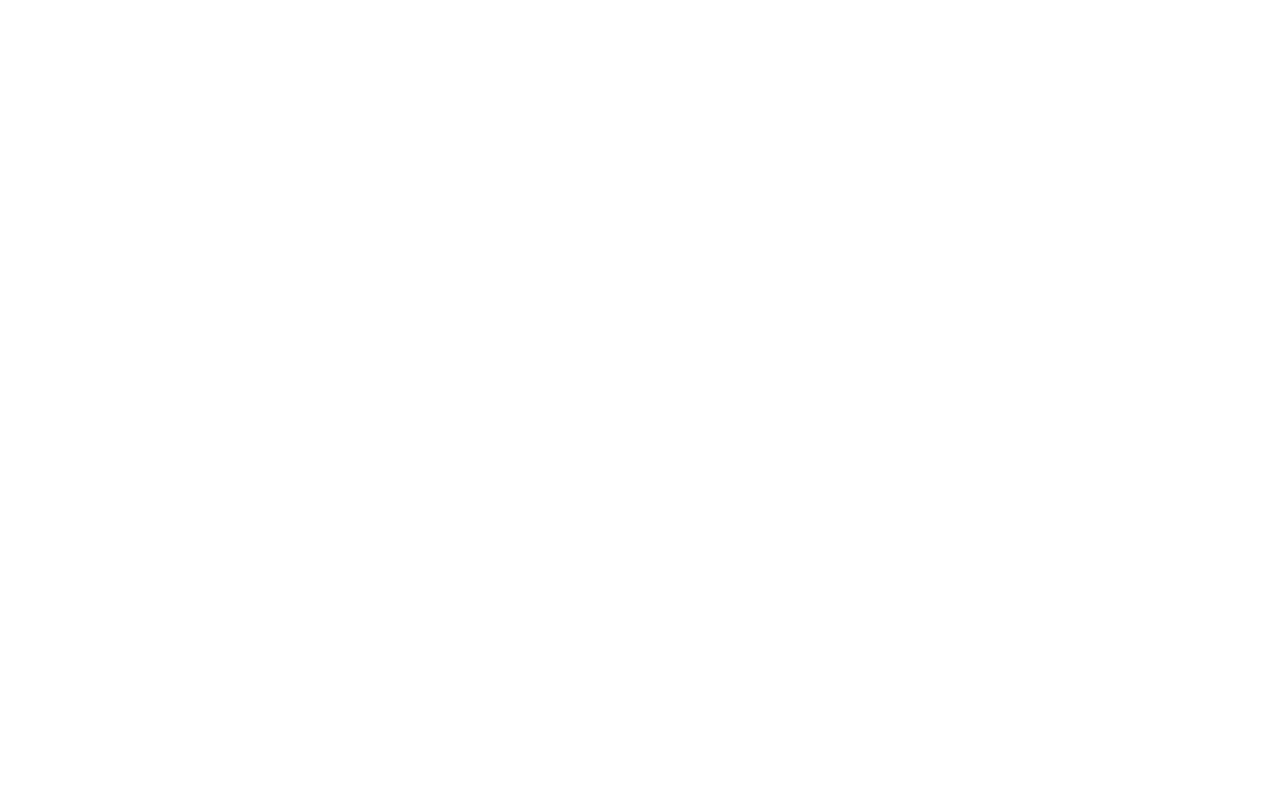
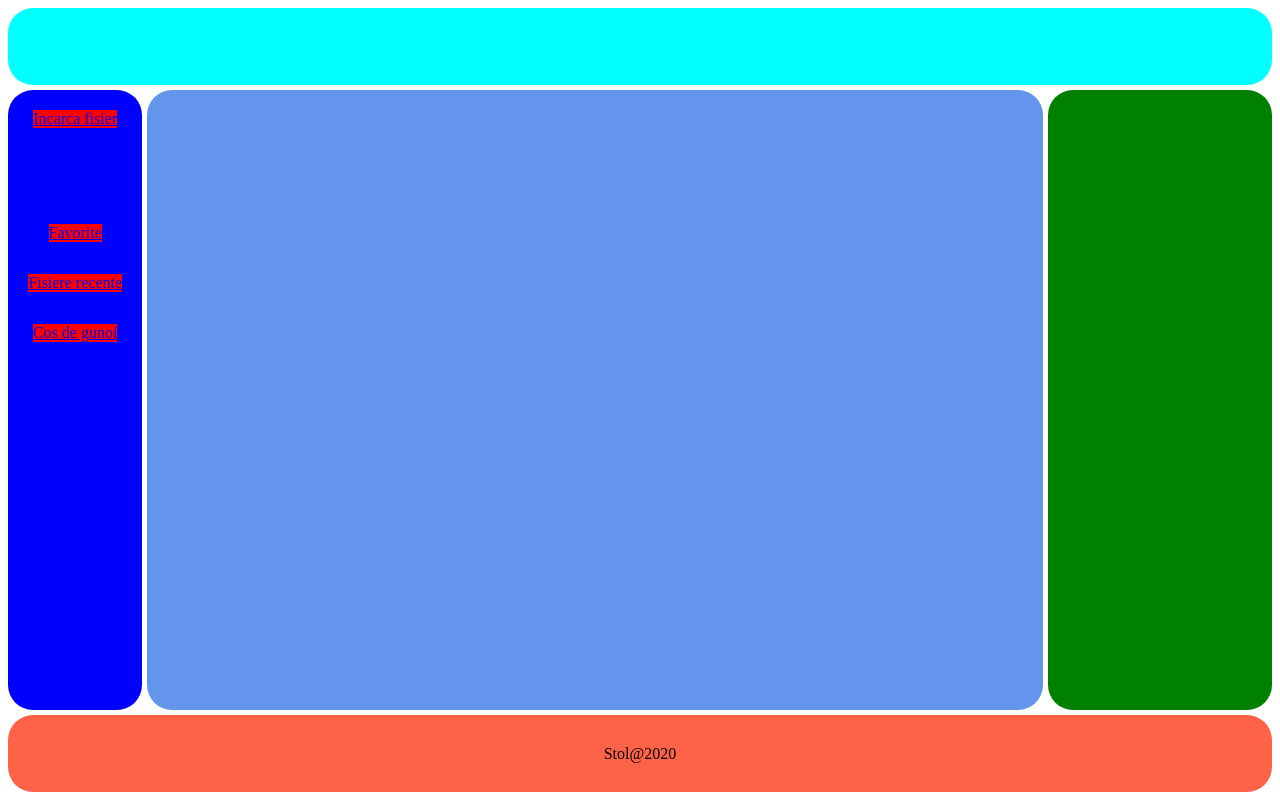
Before and after one commit to IonitaCatalin/SToL, a PHP site: page / in a window 1280 px wide. Before the commit the page is empty. Run offline with PHP 8.4, Linux system fonts and the light colour scheme.

Commit message:
am adaugat un layout barebones al website-ului

```diff
--- a/index.html
+++ b/index.html
@@ -10,10 +10,26 @@
     <link rel="stylesheet" type="text/css" href="style.css" >
 </head>
 <body>
-    <section class="wrapper">
-        <header class="general-header">
-        </header>
-    </section>
+    <div class="body-container">
+        <div class="nav-left-bar">
+            <a href="#" id="upload-btn">Incarca fisier</a>
+           <a href="#" id="favorite-btn">Favorite</a>
+           <a href="#" id="recent-btn">Fisiere recente</a>
+           <a href="#" id="recycle-btn">Cos de gunoi</a>
+        </div>
+    <div class="header-bar">
+
+    </div>
+    <div class="footer-bar">
+        <p>Stol@2020</p>
+    </div>
+    <div class="main">
+
+    </div>
+    <div class="info-section">
+
+    </div>
+    </div>
 </body>
 
 </html>
--- a/style.css
+++ b/style.css
@@ -1,5 +1,79 @@
-.wrapper
+.body
+{
+    margin-top: 0;
+    margin-bottom: 0;
+    margin-left: 0;
+    margin-right: 0;
+}
+.body-container
 {
     display:grid;
+    grid-template-columns:0.3fr 2fr 0.5fr;
+    grid-template-rows:0.5fr 2fr 2fr 0.5fr;
+    grid-template-areas:"header header header"
+                        "nav main info"
+                        "nav main info"
+                        "footer footer footer";
+    height:98vh;
+    width:98wh;
+    grid-gap:5px;
+
 
 }
+.body-container .nav-left-bar
+{
+    display:grid;
+    grid-template-rows: repeat(5,0.1fr);
+    grid-area:nav;
+    border-radius:25px;
+    background-color:blue;
+}
+.body-container .header-bar
+{
+    grid-area:header;
+    background-color:cyan;
+    border-radius: 25px ;
+}
+.body-container .footer-bar
+{
+    display:grid;
+    grid-template-columns: 1fr;
+    grid-area:footer;
+    background-color: tomato;
+    border-radius:25px;
+}
+.body-container .main
+{
+    grid-area:main;
+    background-color:cornflowerblue;
+    border-radius:25px;
+}
+.body-container .nav-left-bar #upload-btn
+{
+   margin-top:20px;
+   margin-bottom:80px;
+   background-color:red;
+   align-self: center;
+   justify-self: center;
+
+}
+.body-container .nav-left-bar #favorite-btn,#recent-btn,#recycle-btn
+{
+   background-color:red;
+   justify-self:center;
+   align-self: center;
+
+}
+
+.body-container .footer-bar p
+{
+    align-self: center;
+    justify-self: center;
+
+}
+.body-container .info-section
+{
+    grid-area:info;
+    background-color:green;
+    border-radius: 25px;
+}
```
